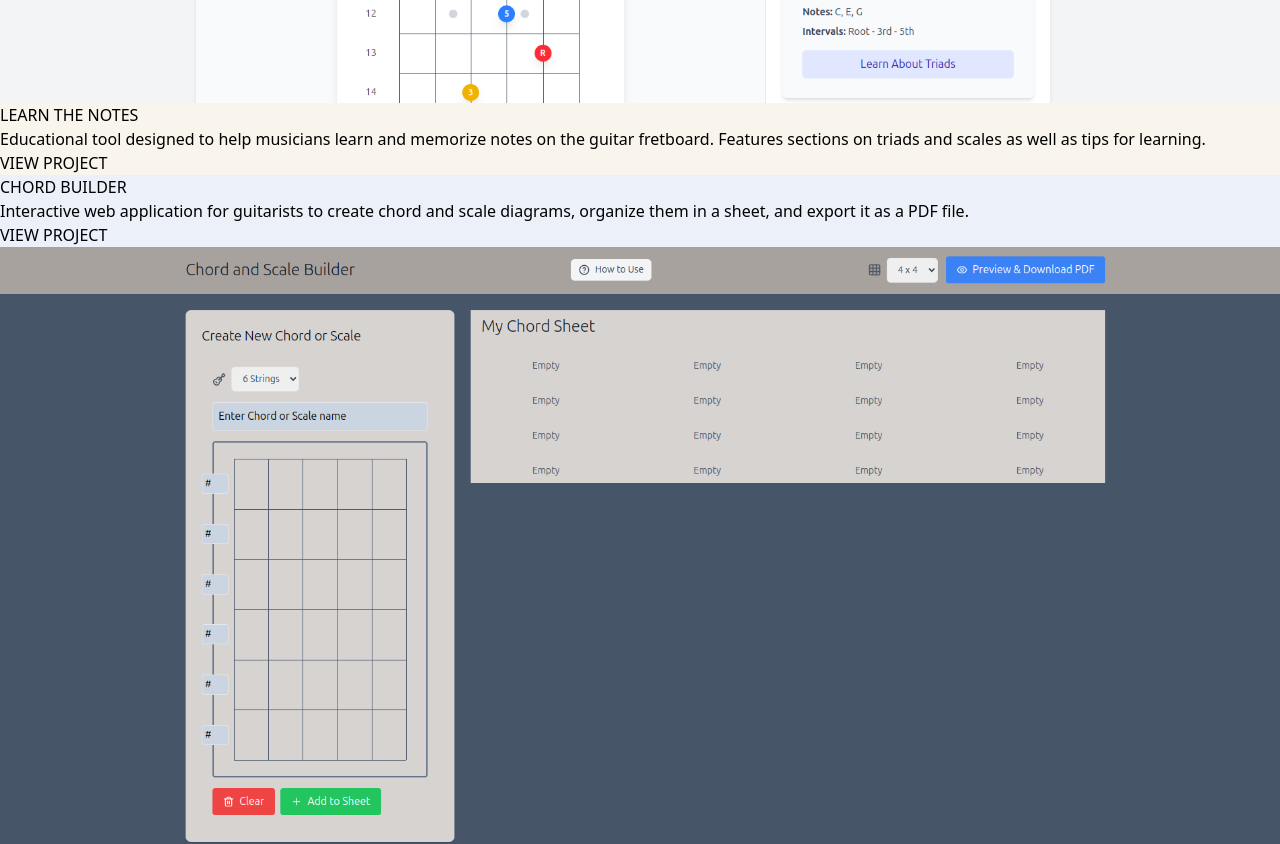
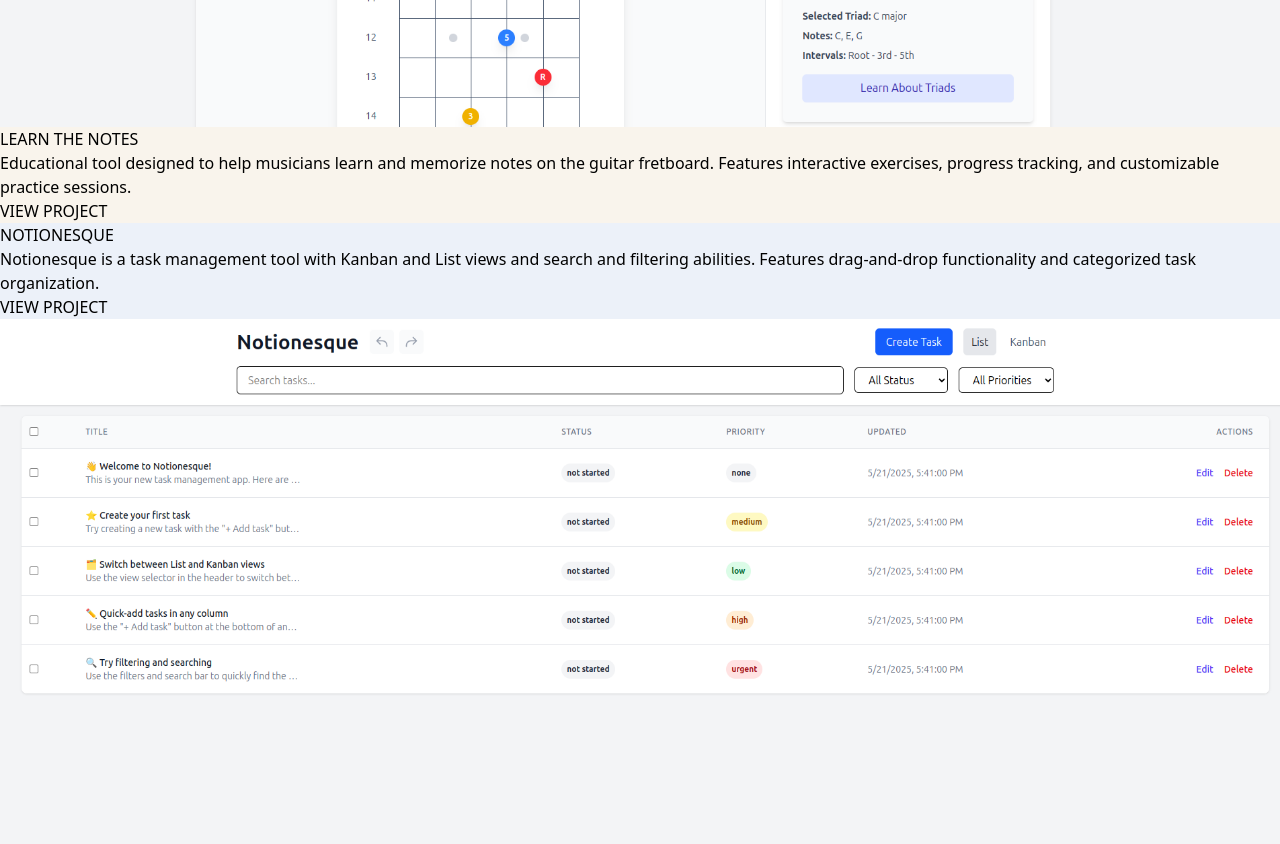
Before and after one commit to johnobriendev/devPortfolio, a React (Vite) app: page / in a window 1280 px wide. Shown: the part 2840-3684 px from the top of the page. Built offline with nearby package versions, Linux system fonts and the light colour scheme.

Commit message:
add projects

```diff
--- a/src/components/Portfolio.jsx
+++ b/src/components/Portfolio.jsx
@@ -72,11 +72,8 @@ const Portfolio = () => {
   };
 
   // Pure White & Cream color scheme
-  // const mainColor = "#F5EBDD"; // Cream
-  // const secondaryColor = "#FFFFFF"; // Pure white
-
-  const mainColor = "#f9f4ec"; // Cream
-  const secondaryColor = "#ecf1f9"; // Pure white
+  const mainColor = "#f9f4ec";
+  const secondaryColor = "#ecf1f9";
 
   // Project data - makes it easier to render projects
   const projects = [
@@ -91,17 +88,33 @@ const Portfolio = () => {
     {
       id: "learnthenotes",
       title: "LEARN THE NOTES",
-      description: "Educational tool designed to help musicians learn and memorize notes on the guitar fretboard. Features sections on triads and scales as well as tips for learning.",
+      description: "Educational tool designed to help musicians learn and memorize notes on the guitar fretboard. Features interactive exercises, progress tracking, and customizable practice sessions.",
       url: "https://learnthenotes.netlify.app",
       image: "learnthenotes.png",
       bgColor: mainColor
     },
     {
+      id: "notionesque",
+      title: "NOTIONESQUE",
+      description: "Notionesque is a task management tool with Kanban and List views and search and filtering abilities. Features drag-and-drop functionality and categorized task organization.",
+      url: "https://notionesque.netlify.app/",
+      image: "notionesque.png",
+      bgColor: secondaryColor
+    },
+    {
       id: "chordbuilder",
       title: "CHORD BUILDER",
-      description: "Interactive web application for guitarists to create chord and scale diagrams, organize them in a sheet, and export it as a PDF file.",
+      description: "Interactive web application for musicians to create, visualize, and hear chord progressions. Includes a virtual piano and music theory analysis.",
       url: "https://chordbuilder.netlify.app/",
       image: "chordbuilder.png",
+      bgColor: mainColor
+    },
+    {
+      id: "album",
+      title: "STEVE AND JOHN'S ALBUM",
+      description: "An independent music player that switches images based on the current song. I recorded this album with my friend Steve in the fall of 2021 and have used this project as an opportunity to debut it.",
+      url: "https://steveandjohnalbum.netlify.app/",
+      image: "albumdemo.png",
       bgColor: secondaryColor
     }
   ];
@@ -189,7 +202,7 @@ const Portfolio = () => {
           transition={{ duration: 1.5 }}
           className="text-center"
         >
-          <h1 className="text-5xl md:text-8xl font-light tracking-wide h-24">
+          <h1 className="text-6xl md:text-8xl font-light tracking-wide h-24">
             {displayedText}
             <span className={`inline-block w-0.5 h-10 md:h-14 bg-black ml-1 align-middle animate-blink ${typingComplete ? 'opacity-0' : ''}`}></span>
           </h1>
```
Also changed, not shown: public/notionesque.png (added).
